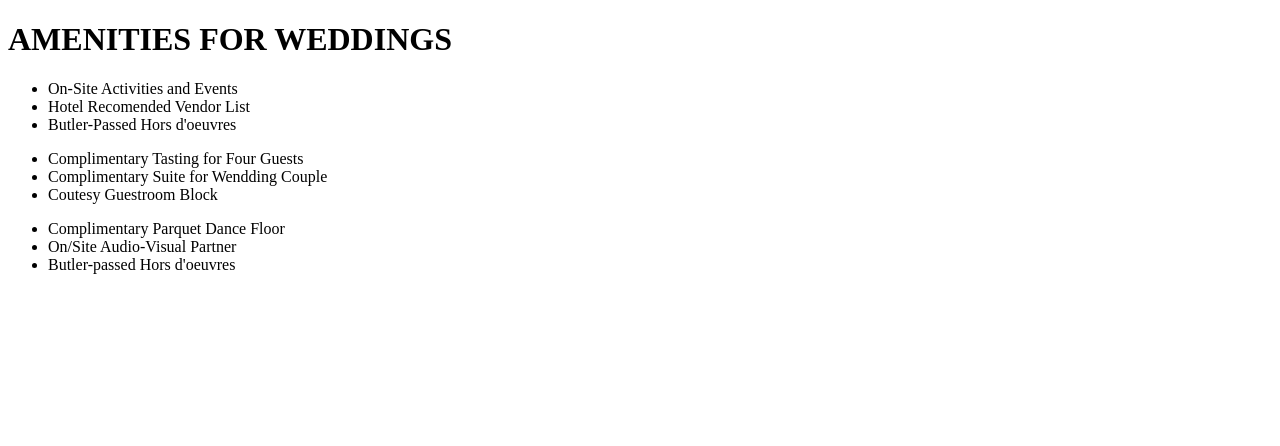
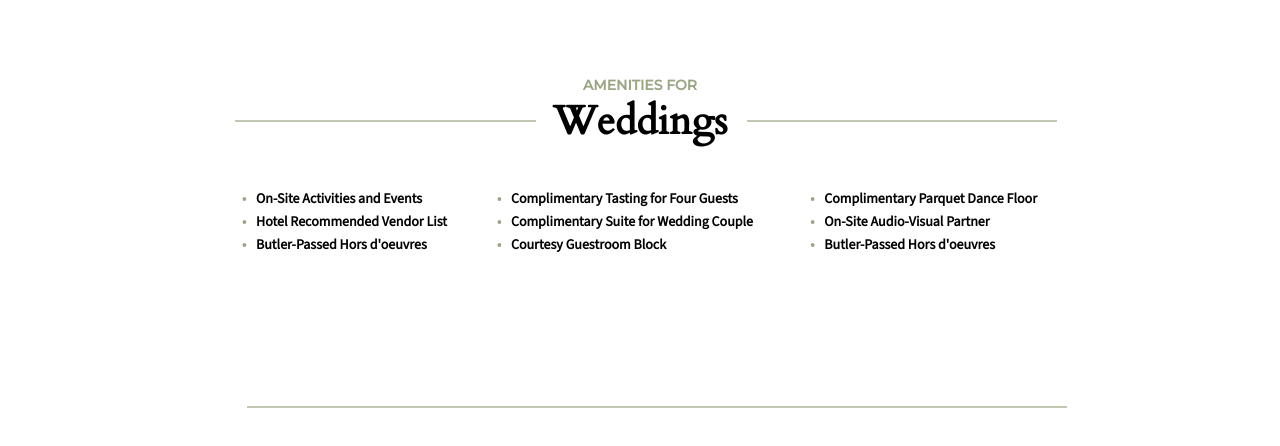
Before and after one commit to yoan-morales/Dev-test, a plain HTML site: page index.html in a window 1280 px wide. Drawn offline with nearby package versions, Linux system fonts and the light colour scheme.

Commit message:
Primer adelanto de la seccion numero 1

```diff
--- a/estilos.css
+++ b/estilos.css
@@ -0,0 +1,79 @@
+@import url('https://fonts.googleapis.com/css2?family=Cardo&family=Montserrat:wght@500&family=Source+Sans+3&family=Work+Sans:wght@600&display=swap');
+
+* {
+    box-sizing: border-box;
+}
+
+.title {
+    width: 850px;
+    margin: 6% auto;
+    text-align: center;
+}
+
+.title h3 {
+    font-family: 'Montserrat', sans-serif;
+    font-size: 14px;
+    color: #98A684;
+    margin: 0;
+}
+
+.title h1 {
+    max-width: 100%;
+    font-family: 'Cardo', serif;
+    font-size: 40px;
+    margin: 0;
+}
+h1::after,h1::before {
+    content: "";
+    position: absolute;
+    background-color:#98A684;
+    top: 3em;
+    opacity: 60%;
+}
+
+h1::before {
+    left: 180px;
+    margin: 0px 55px;
+    width: 301px;
+    height: 2px;
+}
+
+h1::after {
+    right: 180px;
+    margin: 0px 43px;
+    width: 310px;
+    height: 2px;
+}
+
+.list {
+    margin-top: 35px;
+    text-align: left;
+    font-family: 'Source Sans 3', sans-serif;
+    font-size: 14px;
+    font-weight: 600;
+}
+
+.list td:before {
+    content: "•";
+    color: #98A684;
+    display: inline-block;
+    width: 1em;
+    margin-left: 1em;
+}
+
+.content-list {
+    list-style: none;
+    width: 100%;
+    margin-left: 10px;
+}
+
+.content-list::before {
+    content: "";
+    position: absolute;
+    background-color: #98A684;
+    width: 820px;
+    height: 2px;
+    bottom: 49%;
+    margin-left: 20px;
+    opacity: 60%;
+}
--- a/index.html
+++ b/index.html
@@ -3,27 +3,32 @@
 <head>
     <meta charset="UTF-8">
     <meta name="viewport" content="width=device-width, initial-scale=1.0">
-    <link rel="stylesheet" href="">
+    <link rel="stylesheet" href="estilos.css">
     <title>Developer Test</title>
 </head>
 <body>
     <div class="title">
-        <h1>AMENITIES FOR <SPan>WEDDINGS</SPan></h1>
-        <ul>
-            <li>On-Site Activities and Events</li>
-            <li>Hotel Recomended Vendor List</li>
-            <li>Butler-Passed Hors d'oeuvres</li>
-        </ul>
-        <ul>
-            <li>Complimentary Tasting for Four Guests</li>
-            <li>Complimentary Suite for Wendding Couple</li>
-            <li>Coutesy Guestroom Block</li>
-        </ul>
-        <ul>
-        <li>Complimentary Parquet Dance Floor</li>
-        <li>On/Site Audio-Visual Partner</li>
-        <li>Butler-passed Hors d'oeuvres</li>
-        </ul>
+        <h3>AMENITIES FOR</h3>
+        <h1>Weddings</h1>
+        <div class="list">
+            <table class="content-list">
+                <tr>
+                    <td>On-Site Activities and Events</td>
+                    <td>Complimentary Tasting for Four Guests</td>
+                    <td>Complimentary Parquet Dance Floor</td>
+                </tr>
+                <tr>
+                    <td>Hotel Recommended Vendor List</td>
+                    <td>Complimentary Suite for Wedding Couple</td>
+                    <td>On-Site Audio-Visual Partner</td>
+                </tr>
+                <tr>
+                    <td>Butler-Passed Hors d'oeuvres</td>
+                    <td>Courtesy Guestroom Block</td>
+                    <td>Butler-Passed Hors d'oeuvres</td>
+                </tr>
+            </table>
+        </div>
     </div>
 </body>
 </html>
```
